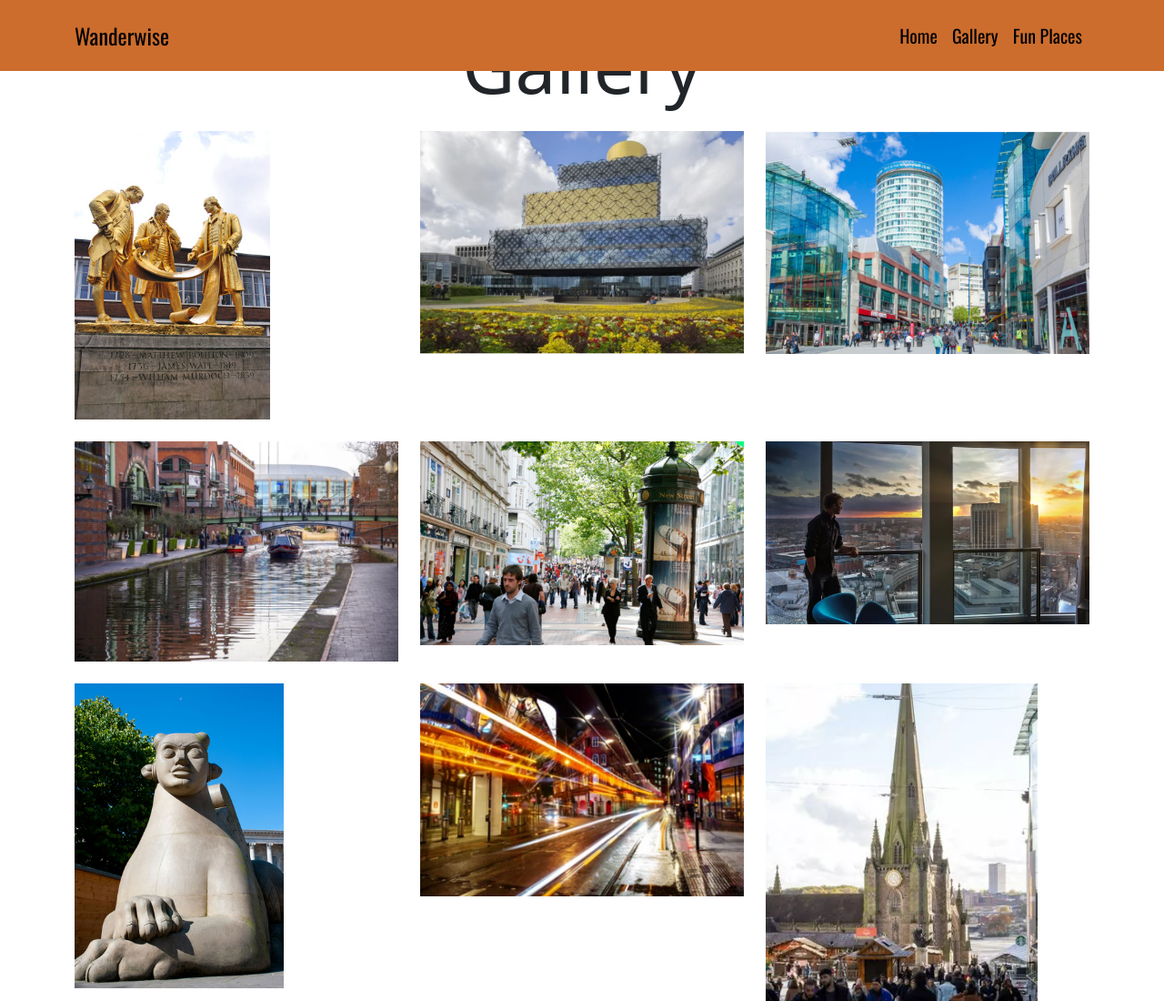
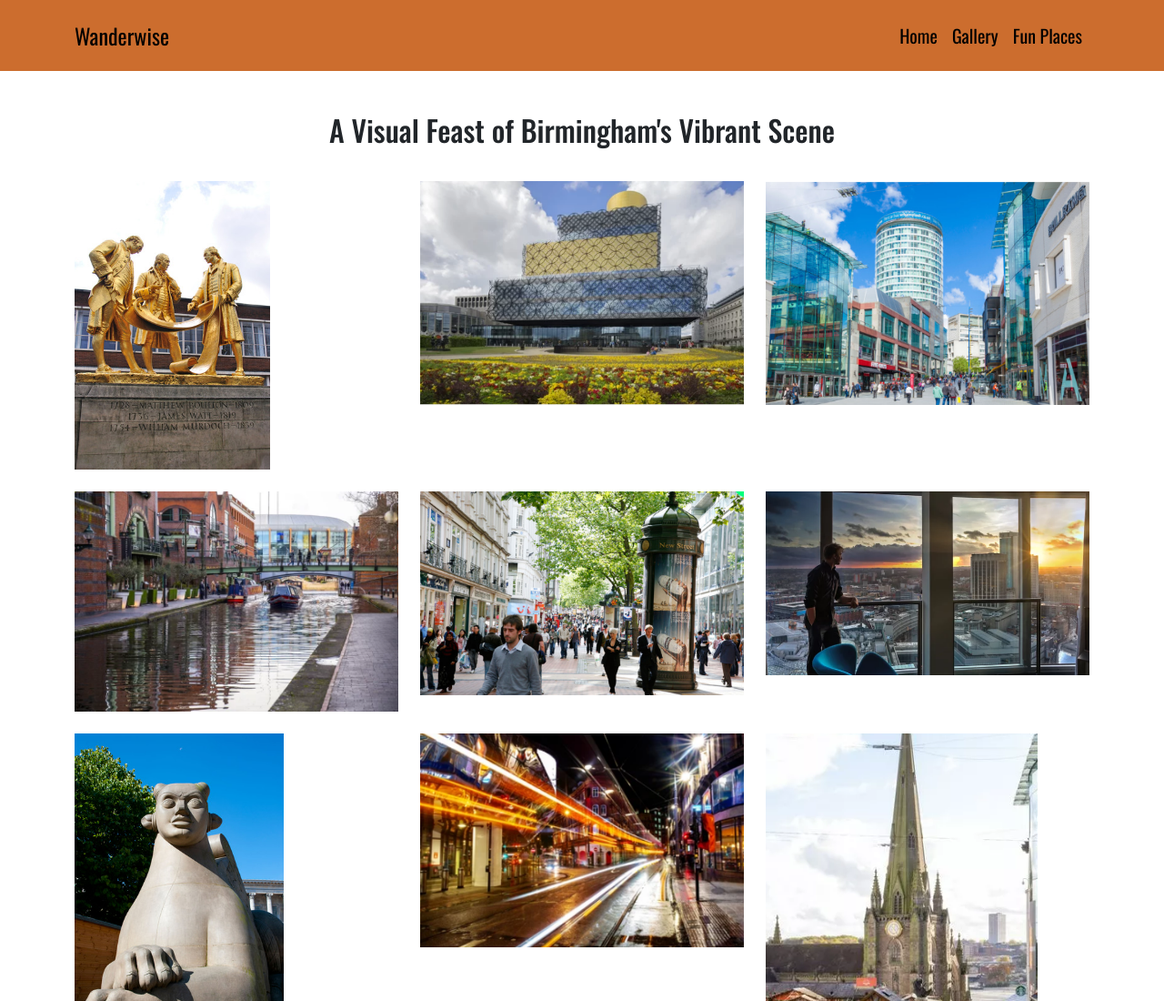
Before and after one commit to IkennaEgwim/Wanderwise, a plain HTML site: page gallery.html in a window 1280 px wide. Shown: the top 1100 px of the page at 91% size. Drawn offline with nearby package versions, Linux system fonts and the light colour scheme.

Commit message:
Amended header

```diff
--- a/gallery.html
+++ b/gallery.html
@@ -34,9 +34,16 @@
                         <li class="nav-item">
                             <a href="index.html" class="nav-link">Home</a>
                         </li>
+
                         <li class="nav-item">
                             <a href="gallery.html" class="nav-link">Gallery</a>
                         </li>
+
+
+
+
+
+
                         <li class="nav-item">
                             <a href="entertainment.html" class="nav-link">Fun Places</a>
                         </li>
@@ -51,9 +58,21 @@
     <main>
       <div class="container mt-4">
         <h1 class="display-1 text-center mb-4">
+            <!--
             <strong>
                 Gallery
             </strong>
+        -->
+
+        <div class="row">
+
+            <div class="col">
+                <h2 class="what-entertainment text-center">A Visual Feast of Birmingham's Vibrant Scene
+                </h2>
+            </div>
+        </div>
+
+
         </h1>
         <div class="row">
             <div class="col-sm-12 col-md-6 col-lg-4">
```
